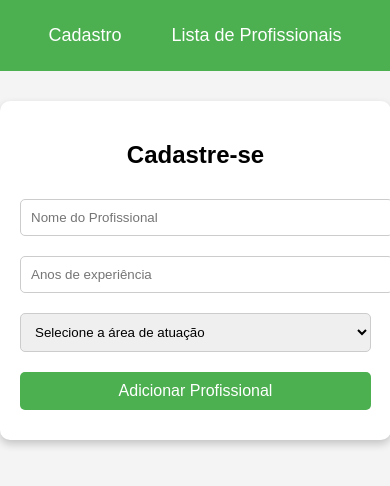
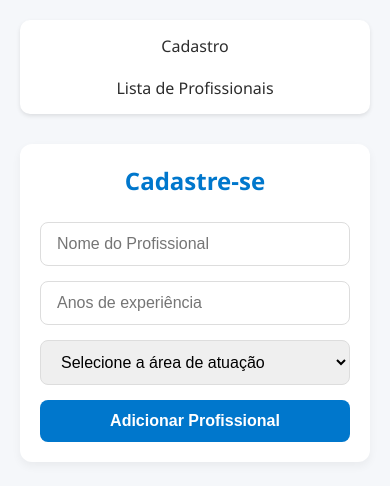
Before and after one commit to JaquelineAbreu-code/miniProjeto.M3, a plain HTML site: page index.html in a window 390 px wide. Drawn offline with Linux system fonts and the light colour scheme.

Commit message:
Alterando estilização

```diff
--- a/style.css
+++ b/style.css
@@ -1,101 +1,140 @@
-/* Estilo global da página */
-body {
-    font-family: Arial, sans-serif;
-    background-color: #f4f4f4;
+/* Reset básico */
+* {
   margin: 0;
   padding: 0;
-    text-align: center;
+  box-sizing: border-box;
+}
+
+body {
+  font-family: 'Segoe UI', Tahoma, Geneva, Verdana, sans-serif;
+  background: #f5f7fa;
+  color: #333;
+  min-height: 100vh;
+  padding: 20px;
 }
 
 /* Menu de navegação */
 .menu {
-    background-color: #4CAF50;
-    padding: 15px;
+  background: #ffffff;
+  box-shadow: 0 2px 4px rgba(0,0,0,0.1);
+  padding: 15px 30px;
+  border-radius: 10px;
   display: flex;
+  gap: 20px;
   justify-content: center;
-    gap: 20px;
+  margin-bottom: 30px;
 }
 
-.menu a {
-    color: white;
+.menu-item {
   text-decoration: none;
-    font-size: 18px;
-    padding: 10px 15px;
-    border-radius: 5px;
+  color: #2d2d2d;
+  font-weight: 500;
+  transition: color 0.3s ease;
 }
 
-.menu a:hover {
-    background-color: #45a049;
+.menu-item:hover {
+  color: #0077cc;
 }
 
-/* Formulário de cadastro */
+/* Formulário */
 .conteiner-form {
-    background-color: white;
-    padding: 20px;
-    width: 90%;
-    max-width: 400px;
-    margin: 30px auto;
-    border-radius: 10px;
-    box-shadow: 0px 4px 8px rgba(0,0,0,0.2);
+  background: #ffffff;
+  padding: 30px;
+  border-radius: 12px;
+  box-shadow: 0 4px 10px rgba(0,0,0,0.05);
+  max-width: 500px;
+  margin: 0 auto 40px;
+}
+
+.conteiner-form h2 {
+  text-align: center;
+  margin-bottom: 25px;
+  color: #0077cc;
+}
+
+form {
+  display: flex;
+  flex-direction: column;
+  gap: 15px;
 }
 
 input, select, button {
-    width: 100%;
-    padding: 10px;
-    margin: 10px 0;
-    border-radius: 5px;
-    border: 1px solid #ccc;
+  padding: 12px 16px;
+  border: 1px solid #ddd;
+  border-radius: 8px;
+  font-size: 16px;
+  transition: all 0.3s ease;
+}
+
+input:focus, select:focus {
+  border-color: #0077cc;
+  outline: none;
+  background: #f0f8ff;
 }
 
 button {
-    background-color: #4CAF50;
+  background-color: #0077cc;
   color: white;
-    font-size: 16px;
   border: none;
   cursor: pointer;
+  font-weight: 600;
+  transition: background-color 0.3s ease;
 }
 
 button:hover {
-    background-color: #45a049;
+  background-color: #005fa3;
 }
 
-/* Cards de profissionais */
+/* Lista de profissionais */
 #conteiner-profissionais {
-    display: flex;
-    flex-wrap: wrap;
-    justify-content: center;
+  display: grid;
+  grid-template-columns: repeat(auto-fit, minmax(280px, 1fr));
   gap: 20px;
-    padding: 20px;
+  padding: 0 10px;
 }
 
 .cards-produtos {
-    background-color: #fff;
-    padding: 15px;
-    width: 250px;
-    border-radius: 10px;
-    box-shadow: 0px 4px 8px rgba(0,0,0,0.2);
-    text-align: center;
-    transition: transform 0.3s ease;
+  background: #ffffff;
+  padding: 20px;
+  border-radius: 12px;
+  box-shadow: 0 4px 10px rgba(0,0,0,0.06);
+  transition: transform 0.3s ease, box-shadow 0.3s ease;
 }
 
 .cards-produtos:hover {
-    transform: scale(1.05);
+  transform: translateY(-5px);
+  box-shadow: 0 8px 20px rgba(0,0,0,0.1);
 }
 
 .cards-produtos p {
-    font-size: 16px;
-    color: #333;
-    margin: 5px 0;
+  margin-bottom: 8px;
+  font-size: 15px;
 }
 
 .cards-produtos span {
   display: flex;
-    justify-content: space-around;
-    margin-top: 10px;
+  justify-content: space-between;
+  gap: 10px;
+  margin-top: 15px;
 }
 
 .cards-produtos button {
-    background-color: #4CAF50;
-    padding: 6px 12px;
-    border: none;
+  background-color: #0077cc;
+  flex: 1;
+  padding: 10px;
 }
+
+.cards-produtos button:hover {
+  background-color: #005fa3;
+}
+
+@media (max-width: 600px) {
+  .menu {
+    flex-direction: column;
+    align-items: center;
+  }
+
+  .conteiner-form {
+    padding: 20px;
+  }
+}
```
Lines whose indentation alone changed are shown as unchanged.
